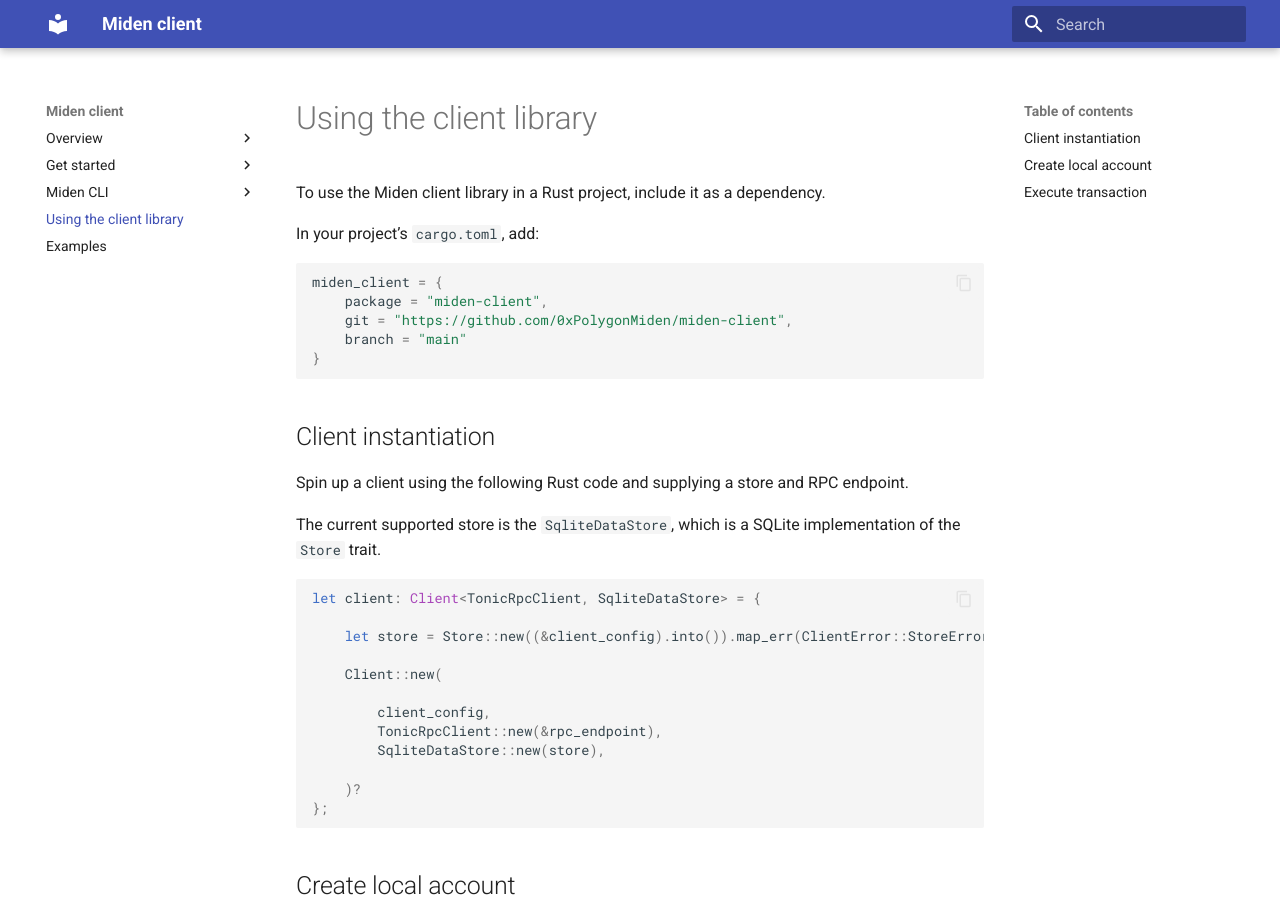
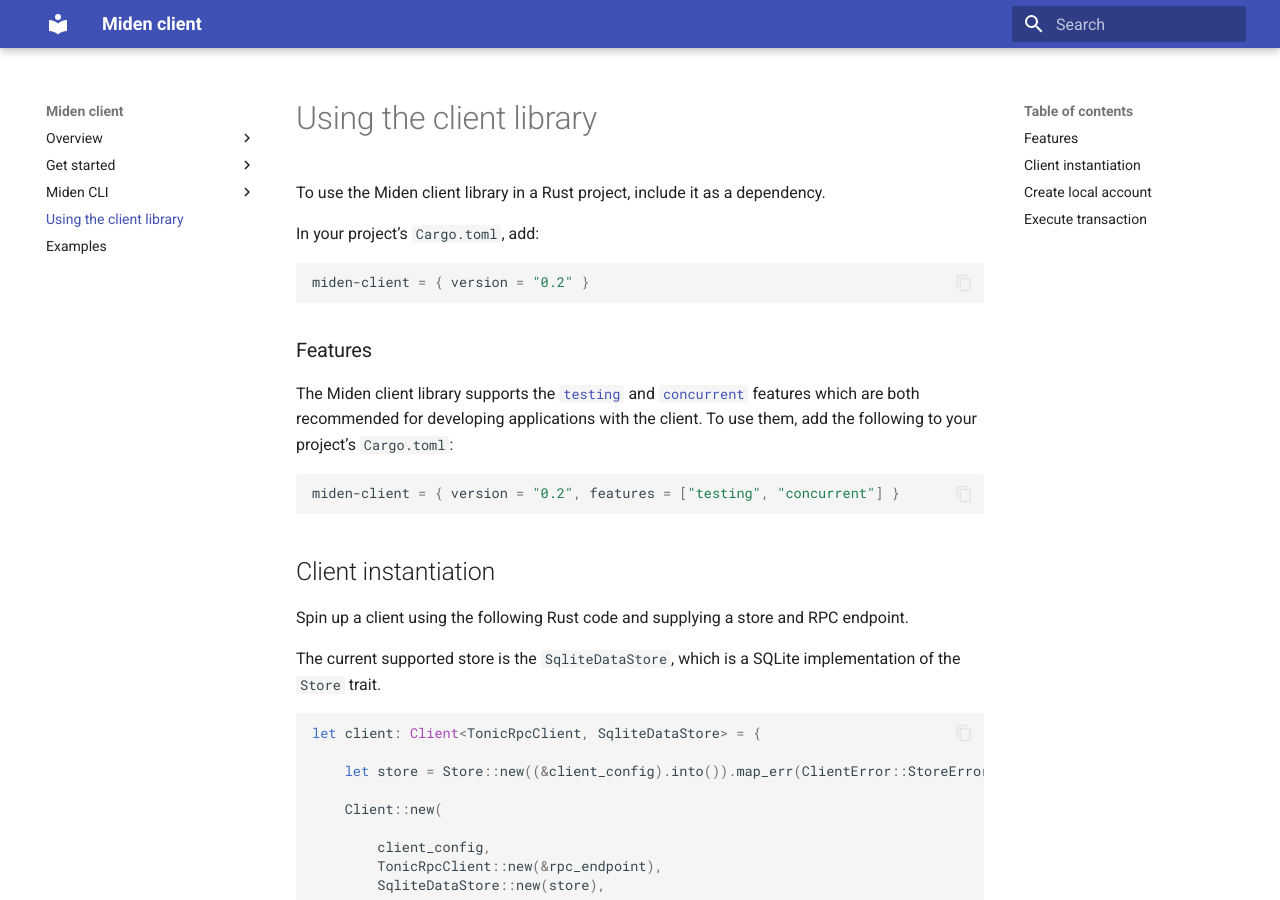
Before and after one commit to 0xPolygonMiden/miden-client, an MkDocs documentation site: the page built from docs/library.md, in a window 1280 px wide and 900 px high. Built offline with MkDocs 1.6.1 and Material for MkDocs 9.7.7, drawn with Linux system fonts in a browser that asks for light colours.

Commit message:
docs: Show how to use features on the library (#259)
* docs: Show how to use features on the library

* Update docs/library.md

Co-authored-by: Dra Murphy <149679879+kmurphypolygon@users.noreply.github.com>

* rust version

---------

Co-authored-by: Dra Murphy <149679879+kmurphypolygon@users.noreply.github.com>

````diff
--- a/docs/library.md
+++ b/docs/library.md
@@ -1,13 +1,17 @@
 To use the Miden client library in a Rust project, include it as a dependency.
 
-In your project's `cargo.toml`, add:
+In your project's `Cargo.toml`, add:
 
 ```toml
-miden_client = {
-    package = "miden-client",
-    git = "https://github.com/0xPolygonMiden/miden-client",
-    branch = "main"
-}
+miden-client = { version = "0.2" }
+```
+
+### Features
+
+The Miden client library supports the [`testing`](https://github.com/0xPolygonMiden/miden-client/blob/main/docs/install-and-run.md#testing-feature) and [`concurrent`](https://github.com/0xPolygonMiden/miden-client/blob/main/docs/install-and-run.md#concurrent-feature) features which are both recommended for developing applications with the client. To use them, add the following to your project's `Cargo.toml`:
+
+```toml
+miden-client = { version = "0.2", features = ["testing", "concurrent"] }
 ```
 
 ## Client instantiation
````
Also changed, not shown: docs/install-and-run.md (+1 -1 lines).
